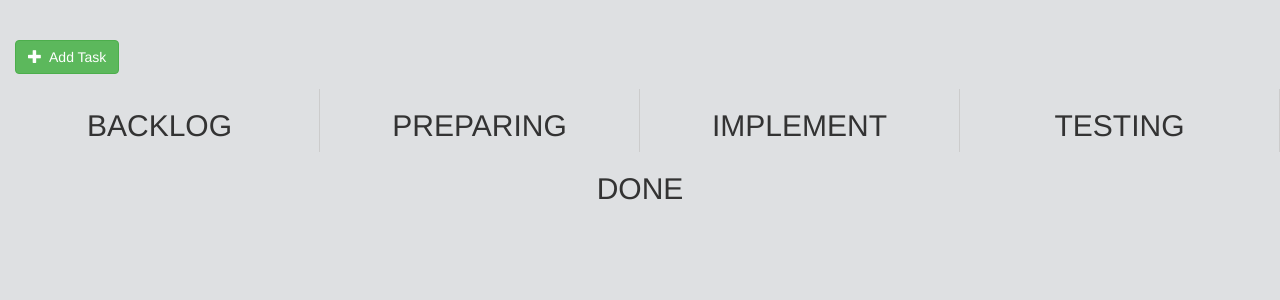
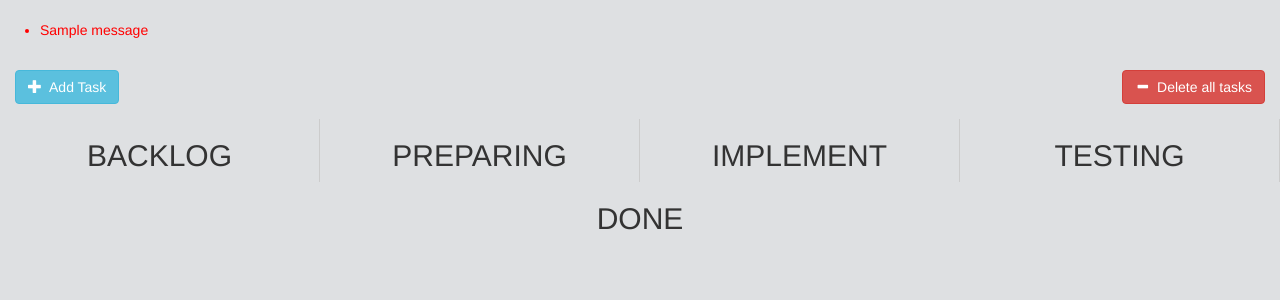
Before and after one commit to papulic/task_tracker, a Django app: page /board/1/delete/1/ in a window 1280 px wide. Shown: the part 52-352 px from the top of the page. Run offline with Django 3.2, Linux system fonts and the light colour scheme; tables that the repository leaves empty hold one stand-in row (values such as "Sample post"); one stand-in notice (Sample message) is shown; data that the repository does not hold is empty; some libraries are stand-ins or nearby versions.

Commit message:
Update notes.html

```diff
--- a/board/templates/board/notes.html
+++ b/board/templates/board/notes.html
@@ -2,12 +2,24 @@
 {% block title %} - Details {% endblock %}
 {% block projects_active %}active{% endblock %}
 {% block content %}
-
+{% if messages %}
+<ul class="messages">
+  {% for message in messages %}
+  <li style="color:red;" {% if message.tags == "success" %} class="{{ message.tags }}"{% endif %}>{{ message }}</li>
+  {% endfor %}
+</ul>
+{% endif %}
 <div class="col-sm-12" style="padding-bottom: 15px;">
                 <br>
                 <a href="{% url 'board:note-add' project_id %}">
-                    <button type="button" class="btn btn-success">
+                    <button type="button" class="btn btn-info">
                         <span class="glyphicon glyphicon-plus"></span>&nbsp; Add Task
+                    </button>
+                </a>
+
+                <a href="{% url 'board:note-delete-all' project_id %}">
+                    <button type="button" class="btn btn-danger" style="float: right;" onclick="clicked(event)">
+                        <span class="glyphicon glyphicon-minus"></span>&nbsp; Delete all tasks
                     </button>
                 </a>
             </div>
```
